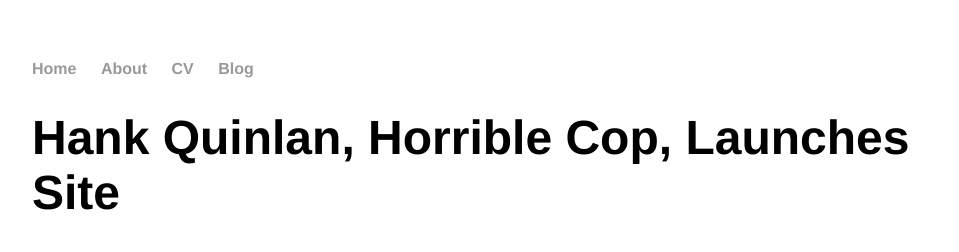
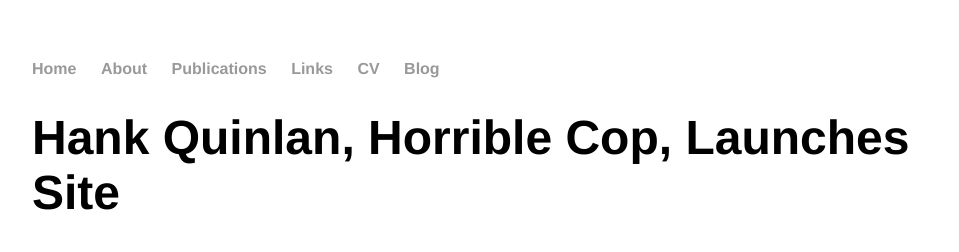
Before and after one commit to yanli-test/yanli-test.github.io, a Jekyll site: the page built from _posts/2014-04-30-hank-quinlan-site-launched.md, in a window 1280 px wide. Shown: the top 252 px of the page, without its empty margins (160-1119 px from the left). Built offline with Jekyll 4.4.1, drawn with Linux system fonts in a browser that asks for light colours.

Commit message:
Update default.html

```diff
--- a/_layouts/default.html
+++ b/_layouts/default.html
@@ -10,6 +10,8 @@
 	    		<ul>
 	        		<li><a href="/">Home</a></li>
 		        	<li><a href="/about">About</a></li>
+				<li><a href="/publications">Publications</a></li>
+				<li><a href="/links">Links</a></li>
 	        		<li><a href="/cv">CV</a></li>
 	        		<li><a href="/blog">Blog</a></li>
 	    		</ul>
@@ -21,7 +23,7 @@
 			</div><!-- /.container -->
 			<footer>
 	    		<ul>
-	        		<li><a href="mailto:hankquinlanhub@gmail.com">email</a></li>
+	        		<li><a href="mailto:yanli.geo@gmail.com">email</a></li>
 	        		<li><a href="https://github.com/hankquinlan">github.com/hankquinlan</a></li>
 				</ul>
 			</footer>
```
